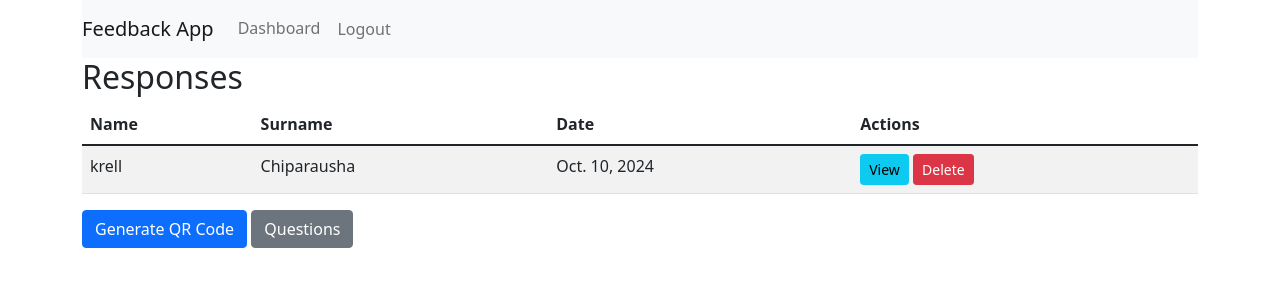
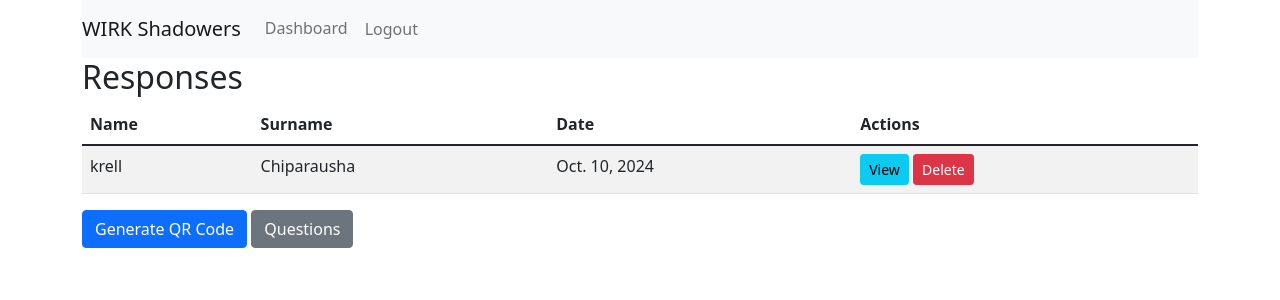
Before and after one commit to krellC137/ShadowerReview, a Django app: page /feedback/dashboard/ in a window 1280 px wide. Shown: the top 300 px of the page. Run offline with Django 5.2, Linux system fonts and the light colour scheme; a user stored in the database is signed in; data comes from the database, SQL or seed files in the repository; both versions use the stored data as it was after the commit.

Commit message:
more changes

```diff
--- a/feedback_app/feedback/templates/feedback/base.html
+++ b/feedback_app/feedback/templates/feedback/base.html
@@ -20,7 +20,7 @@
     <div class="container">
       {% block navbar %}
       <nav class="navbar navbar-expand-lg navbar-light bg-light">
-        <a class="navbar-brand" href="#">Feedback App</a>
+        <a class="navbar-brand" href="#">WIRK Shadowers </a>
         <button
           class="navbar-toggler"
           type="button"
```
Also changed, not shown: feedback_app/db.sqlite3.
